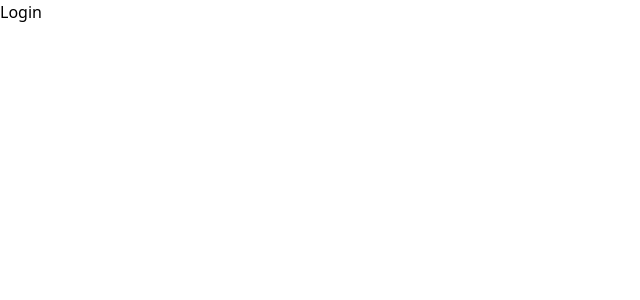
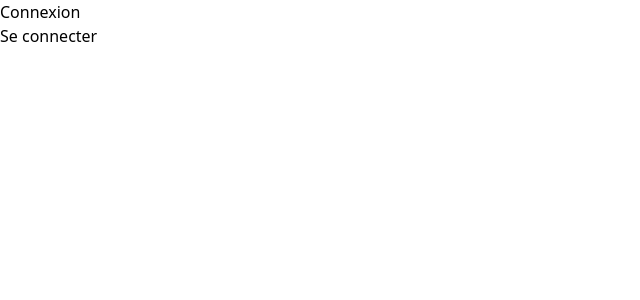
Before and after one commit to antoine-granier/projet-web-efrei, a React (Vite) app in the folder frontend/: page /login in a window 1280 px wide. Shown: the top 300 px of the page, without its empty margins (0-640 px from the left). Built offline with nearby package versions, Linux system fonts and the light colour scheme.

Commit message:
test auth0

```diff
--- a/frontend/package.json
+++ b/frontend/package.json
@@ -10,6 +10,7 @@
     "preview": "vite preview"
   },
   "dependencies": {
+    "@auth0/auth0-react": "^2.2.4",
     "flowbite-react": "^0.10.1",
     "react": "^18.2.0",
     "react-dom": "^18.2.0",
--- a/frontend/src/App.tsx
+++ b/frontend/src/App.tsx
@@ -4,8 +4,12 @@ import {
   RouterProvider,
 } from "react-router-dom";
 import LayoutPage from "./Pages/LayoutPage";
+import { useAuth0 } from "@auth0/auth0-react";
+import Login from "./Pages/Login";
 
 function App() {
+  const { isAuthenticated } = useAuth0();
+
   const modules = [
     {
       path: "home",
@@ -17,7 +21,7 @@ function App() {
   const router = createBrowserRouter([
     {
       path: "/login",
-      element: <div>Login</div>,
+      element: <Login />,
     },
     {
       path: "/register",
@@ -25,7 +29,7 @@ function App() {
     },
     {
       path: "/",
-      element: true ? (
+      element: isAuthenticated ? (
         <LayoutPage modules={modules} />
       ) : (
         <Navigate to="/login" />
--- /dev/null
+++ b/frontend/src/Pages/Login.tsx
@@ -0,0 +1,14 @@
+import { useAuth0 } from "@auth0/auth0-react";
+
+const Login = () => {
+  const { loginWithRedirect } = useAuth0();
+
+  return (
+    <div>
+      <h1>Connexion</h1>
+      <button onClick={() => loginWithRedirect()}>Se connecter</button>
+    </div>
+  );
+};
+
+export default Login;
--- a/frontend/src/main.tsx
+++ b/frontend/src/main.tsx
@@ -1,10 +1,16 @@
-import React from 'react'
-import ReactDOM from 'react-dom/client'
-import App from './App.tsx'
-import './index.css'
+import React from "react";
+import ReactDOM from "react-dom/client";
+import App from "./App.tsx";
+import "./index.css";
+import { Auth0Provider } from "@auth0/auth0-react";
 
-ReactDOM.createRoot(document.getElementById('root')!).render(
+const domain = import.meta.env.VITE_AUTH0_DOMAIN;
+const clientId = import.meta.env.VITE_AUTH0_CLIENT_ID;
+
+ReactDOM.createRoot(document.getElementById("root")!).render(
   <React.StrictMode>
-    <App />
-  </React.StrictMode>,
-)
+    <Auth0Provider domain={domain} clientId={clientId}>
+      <App />
+    </Auth0Provider>
+  </React.StrictMode>
+);
```
Also changed, not shown: 2 other files (tests, documents, lock files or other folders).
